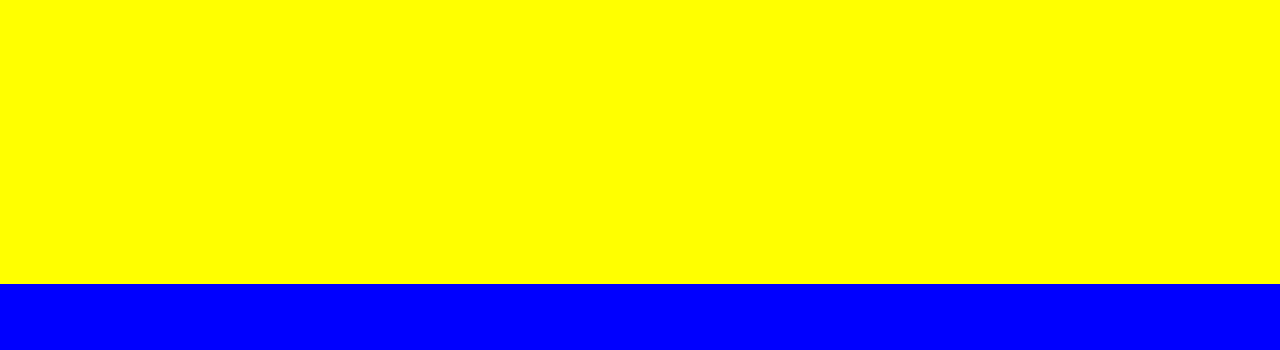
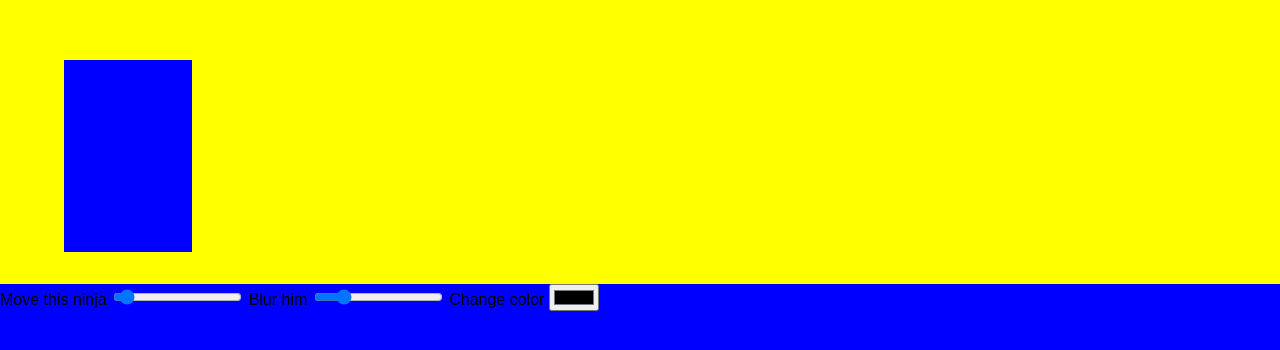
Before and after one commit to Poojavpatel/Javascript30-03-Cssvariables, a plain HTML site: page index.html in a window 1280 px wide. Shown: the part 356-706 px from the top of the page. Drawn offline with Linux system fonts and the light colour scheme.

Commit message:
js almost done

```diff
--- a/index.html
+++ b/index.html
@@ -4,15 +4,31 @@
 	<title>CSS Variables</title>
 	<meta charset="utf-8">
 	<link rel="stylesheet" type="text/css" href="style.css">
-	<meta name="viewport" content="width=device-width , initial-scale=1.0">
+    <meta name="viewport" content="width=device-width , initial-scale=1.0">
+    <style>
+        :root{
+            --basecolor : blue;
+            --distance : 5%;
+            --blur : 0px;
+            }
+    </style>
 </head>
 <body>
     <div class="fullcontainer">
         <div class="scene">
+            <div class="object">
 
+            </div>
         </div> <!-- scene ends-->
         <div class="controls">
+            <label for="distance">Move this ninja</label>
+            <input type="range" name="distance" min="0" max="100" value="5" data-sizing=" %" />
 
+            <label for="blur">Blur him</label>
+            <input type="range" name="blur" min="0" max="25" value="5" data-sizing=" px" />
+
+            <label for="basecolor">Change color</label>
+            <input type="color" name="basecolor" value="red" />
         </div> <!-- controls ends -->
     </div> <!-- fullcontainer ends -->
 <script type="text/javascript" src="script.js"></script>
--- a/script.js
+++ b/script.js
@@ -1 +1,19 @@
-console.log("hekkop");
+/*jshint esversion: 6 */
+const inputs = document.querySelectorAll('.controls input');
+console.log(inputs);
+
+function handleUpdate() {
+    //console.log(this.value);
+    const suffix = this.dataset.sizing || '' ;
+    console.log(suffix);
+    console.log(this.name);
+    console.log(this.value);
+    document.documentElement.style.setProperty(` --${this.name} ` , this.value + suffix );
+}
+
+inputs.forEach(input => {
+    input.addEventListener('change' , handleUpdate);
+});
+// inputs.forEach(input => {
+//     input.addEventListener('mousemove' , handleUpdate);
+// });
--- a/style.css
+++ b/style.css
@@ -1,7 +1,5 @@
 /*************************** CSS CUSTOM VARIABLES SCSS********************************/
-:root{
-	--primarycolor:red;
-}
+
 /*************************** DEFAULTS ***************************/
 body{
 	margin: 0;
@@ -9,7 +7,6 @@ body{
 	font-size: 16px;
 	line-height: 1.5;
 	font-family: sans-serif;
-    color: red;
 }
 *,*::before,*::after{
 	box-sizing: border-box;
@@ -28,8 +25,18 @@ img{
 .scene{
     flex-basis: 80%;
     background: yellow;
+    position: relative;
 }
 .controls{
     flex-basis:20%;
     background: blue;
 }
+.object{
+  width: 10%;
+  height: 30%;
+  background: var(--basecolor);
+  position: absolute;
+  bottom: 5%;
+  left: var(--distance);
+  filter: blur(var(--blur));
+}
```
